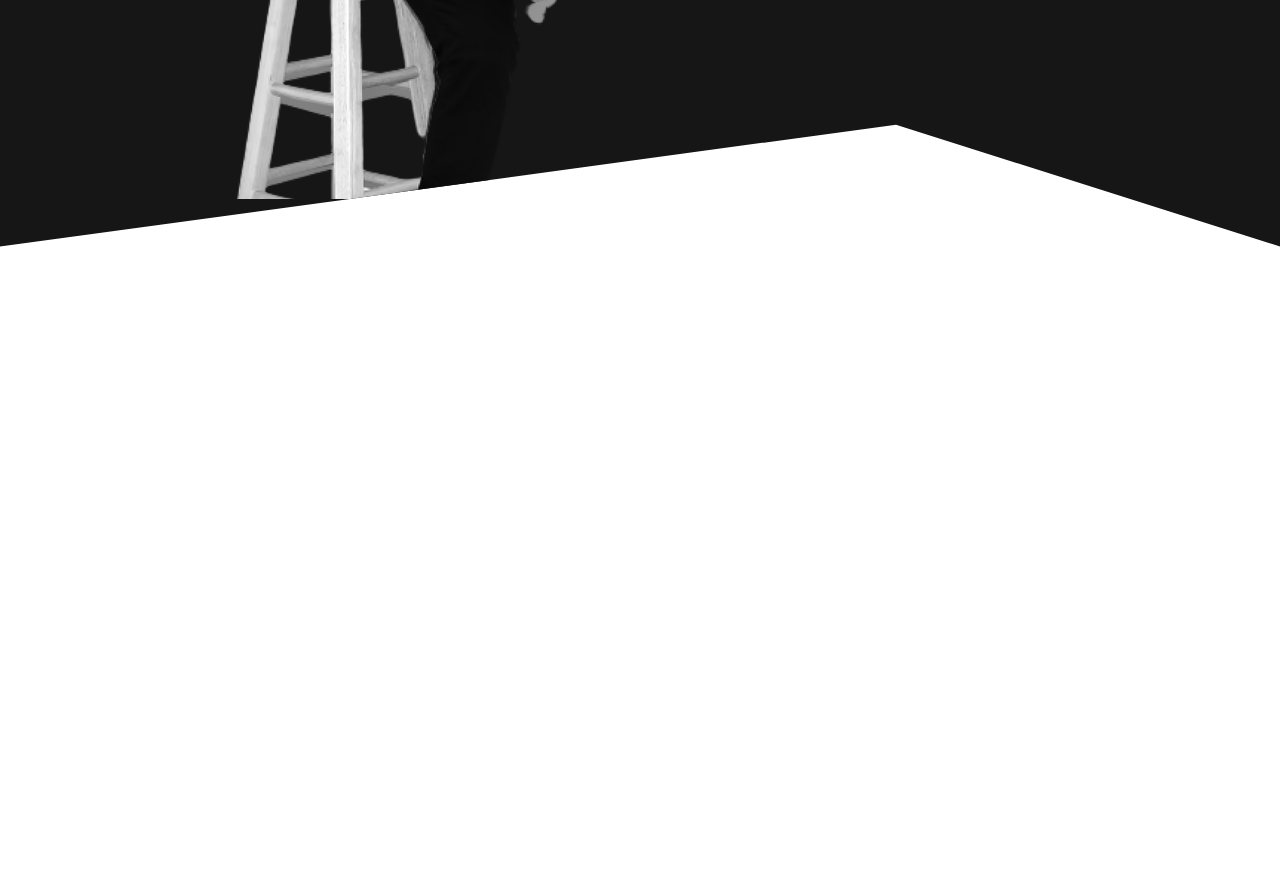
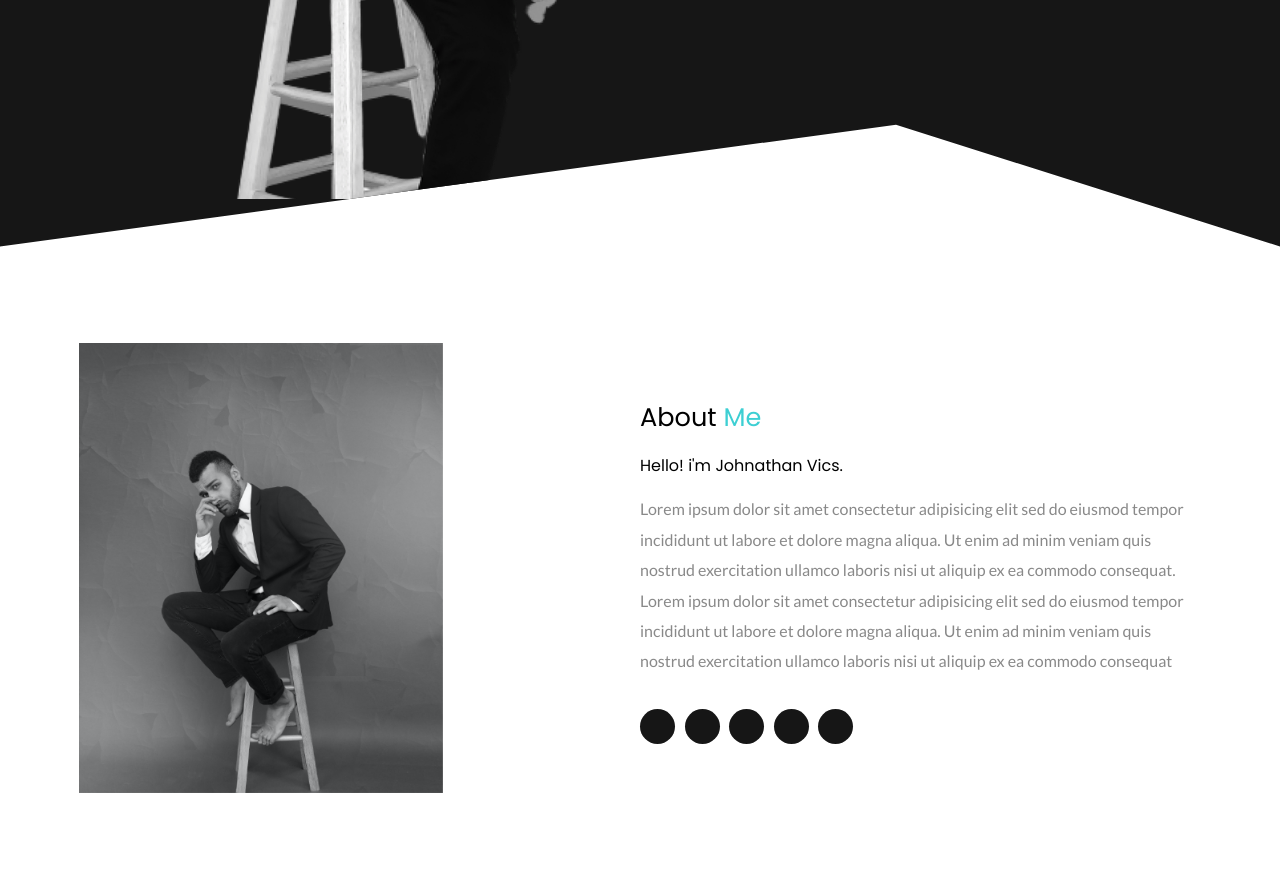
Before and after one commit to dushmanta05/ByteVerse, a website built with Vite: page index.html in a window 1280 px wide. Shown: the part 691-1587 px from the top of the page. Before the commit the page ends 938 px from the top, so only its background shows below. Built offline with nearby package versions, Linux system fonts and the light colour scheme; a web font is replaced by a local one.

Commit message:
add about-me section

```diff
--- a/css/style.css
+++ b/css/style.css
@@ -70,3 +70,51 @@ header nav .branding {
   line-height: 1.9;
   margin-bottom: 2rem;
 }
+
+section {
+  padding: 6rem 0;
+}
+section.about .about-img{
+  height: 450px;
+}
+section.about h1 {
+  margin-bottom: 1rem;
+  font-size: 1.6rem;
+  font-weight: 400;
+}
+section.about h1 span{
+  color: #3DCFD3;
+}
+section.about h3 {
+  font-size: 1rem;
+  margin-bottom: 1rem;
+  font-weight: 400;
+}
+section.about p{
+  font-family: 'Lato', sans-serif;
+  color: #898989;
+  line-height: 1.9;
+  margin-bottom: 2rem;
+}
+section.about .social{
+  display: flex;
+ }
+section.about .social a{
+  background: #161616;
+  display: flex;
+  align-items: center;
+  justify-content: center;
+  width: 35px;
+  height: 35px;
+  border-radius: 50%;
+  margin-right: 0.6rem;
+  transition: all .3s ease;
+ }
+ section.about .social a:hover{
+  background: #3DCFD3;
+ }
+ section.about .social a img {
+  width: 100%;
+  height: 100%;
+  padding: 0.5rem;
+ }
--- a/index.html
+++ b/index.html
@@ -8,6 +8,7 @@
     <link rel="preconnect" href="https://fonts.googleapis.com">
     <link rel="preconnect" href="https://fonts.gstatic.com" crossorigin>
     <link href="https://fonts.googleapis.com/css2?family=M+PLUS+1:wght@400;500&family=M+PLUS+1p:wght@400;500&family=Poppins:wght@400;600&display=swap" rel="stylesheet">
+    <link href="https://fonts.googleapis.com/css2?family=Lato:wght@300;400;700&display=swap" rel="stylesheet">
     <link rel="stylesheet" href="/css/style.css">
   </head>
   <body>
@@ -47,6 +48,25 @@
       </div>
     </div>
     </header>
+    <section class="about">
+      <div class="container flex items-center">
+        <div class="flex-1">
+          <img class="about-img" src="./images/man-2.png" alt="">
+        </div>
+        <div class="flex-1">
+          <h1>About <span>Me</span></h1>
+          <h3>Hello! i'm Johnathan Vics.</h3>
+          <p>Lorem ipsum dolor sit amet consectetur adipisicing elit sed do eiusmod tempor incididunt ut labore et dolore magna aliqua. Ut enim ad minim veniam quis nostrud exercitation ullamco laboris nisi ut aliquip ex ea commodo consequat. Lorem ipsum dolor sit amet consectetur adipisicing elit sed do eiusmod tempor incididunt ut labore et dolore magna aliqua. Ut enim ad minim veniam quis nostrud exercitation ullamco laboris nisi ut aliquip ex ea commodo consequat</p>
+          <div class="social">
+            <a href=""><img src="./images/website.svg" alt=""></a>
+            <a href=""><img src="./images/twitter.svg" alt=""></a>
+            <a href=""><img src="./images/facebook.svg" alt=""></a>
+            <a href=""><img src="./images/pintrest.svg" alt=""></a>
+            <a href=""><img src="./images/instagram.svg" alt=""></a>
+          </div>
+        </div>
+      </div>
+    </section>
     <script type="module" src="/main.js"></script>
   </body>
 </html>
```
